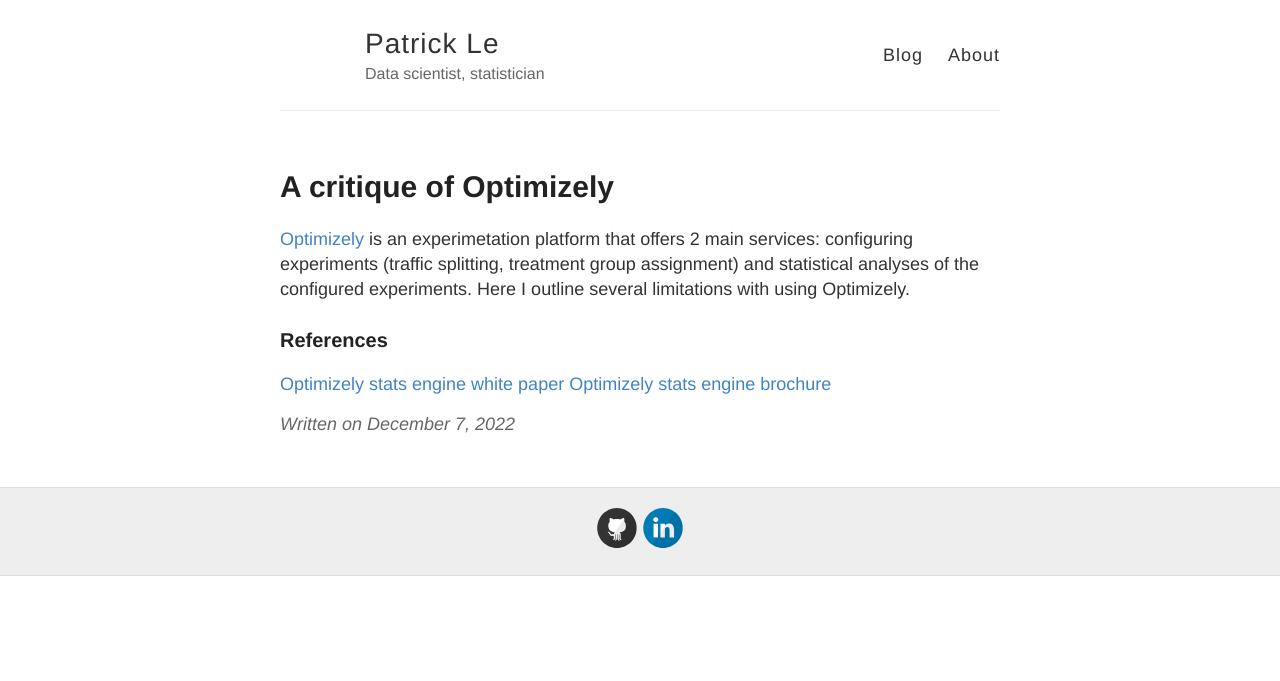
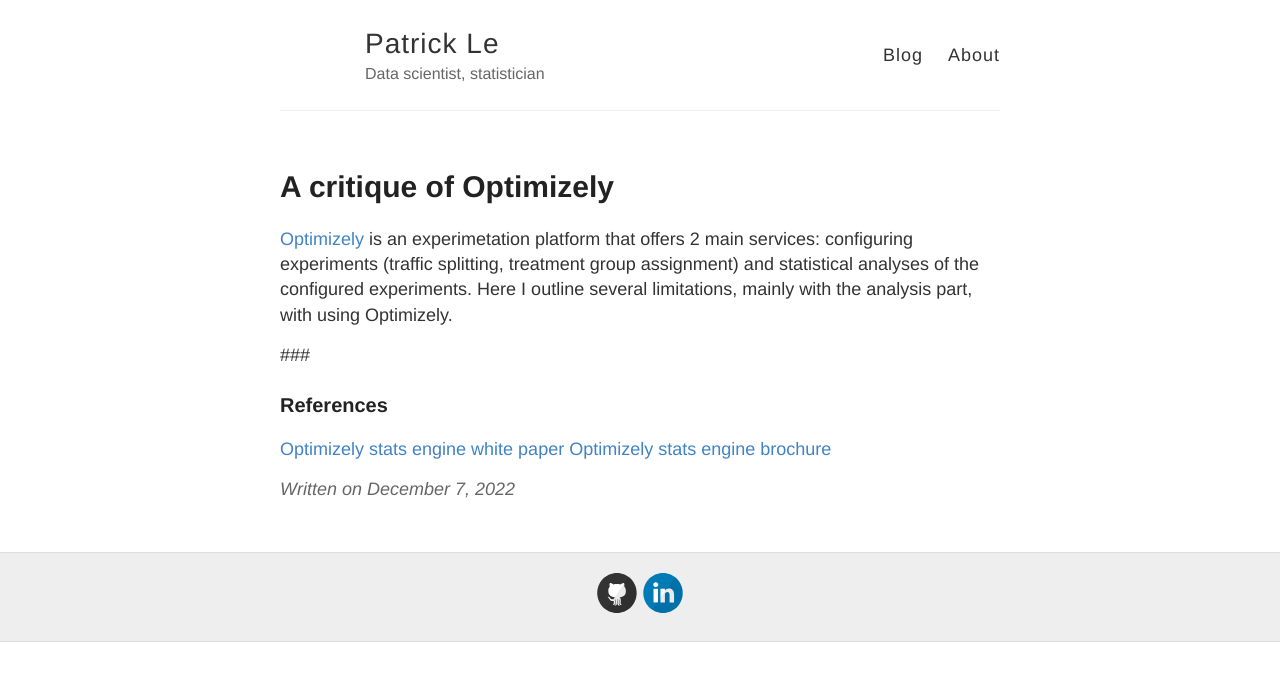
Before and after one commit to lechipatrick/lechipatrick.github.io, a Jekyll site: the page built from _posts/2022-12-07-a-critique-of-Optimizely.md, in a window 1280 px wide. Shown: the top 681 px of the page. Built offline with Jekyll 4.4.1, drawn with Linux system fonts in a browser that asks for light colours.

Commit message:
Update 2022-12-07-a-critique-of-Optimizely.md

```diff
--- a/_posts/2022-12-07-a-critique-of-Optimizely.md
+++ b/_posts/2022-12-07-a-critique-of-Optimizely.md
@@ -3,8 +3,9 @@
 title: A critique of Optimizely
 ---
 
-[Optimizely](https://www.optimizely.com/) is an experimetation platform that offers 2 main services: configuring experiments (traffic splitting, treatment group assignment) and statistical analyses of the configured experiments. Here I outline several limitations with using Optimizely.
+[Optimizely](https://www.optimizely.com/) is an experimetation platform that offers 2 main services: configuring experiments (traffic splitting, treatment group assignment) and statistical analyses of the configured experiments. Here I outline several limitations, mainly with the analysis part, with using Optimizely.
 
+###
 
 
 ### References
```
